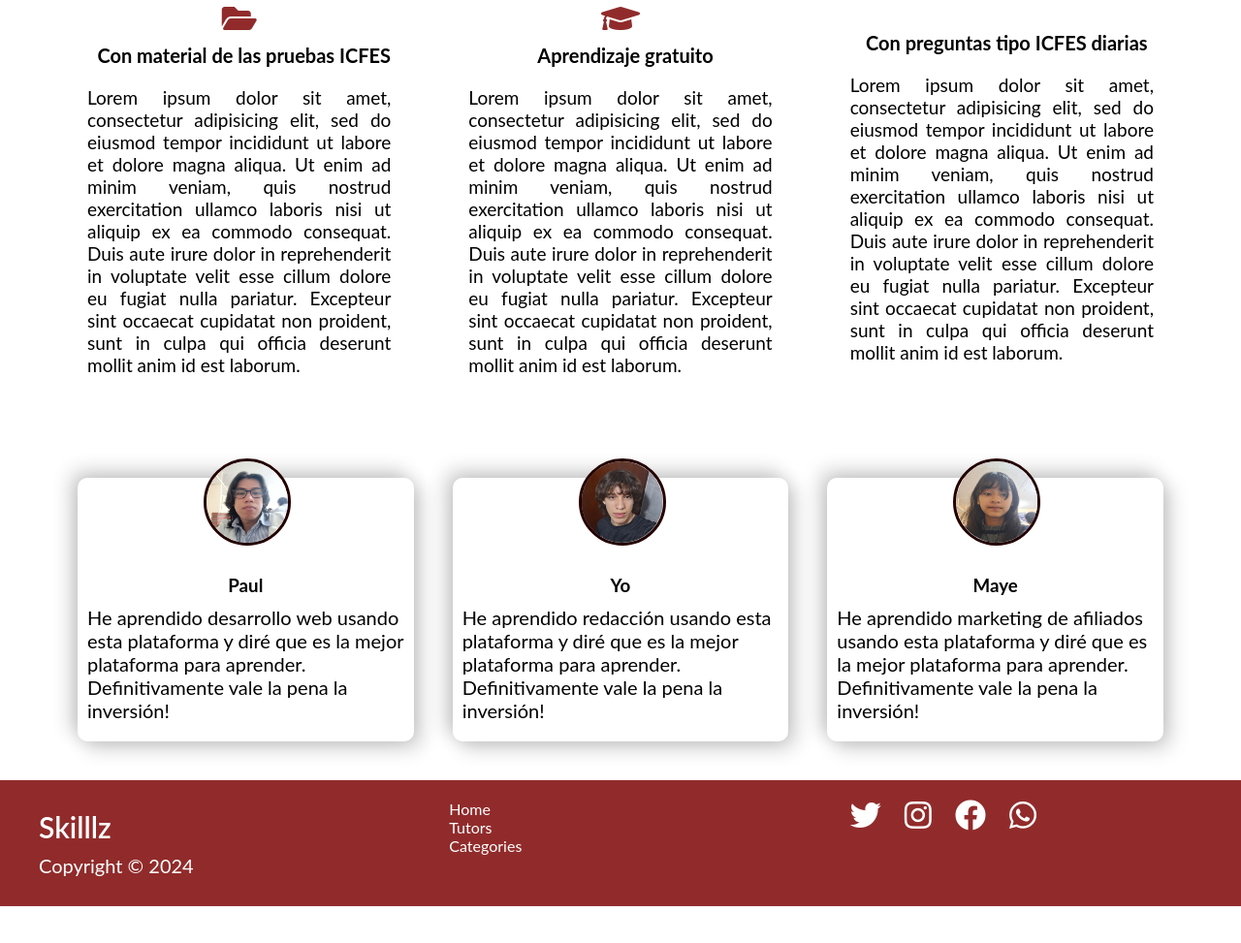
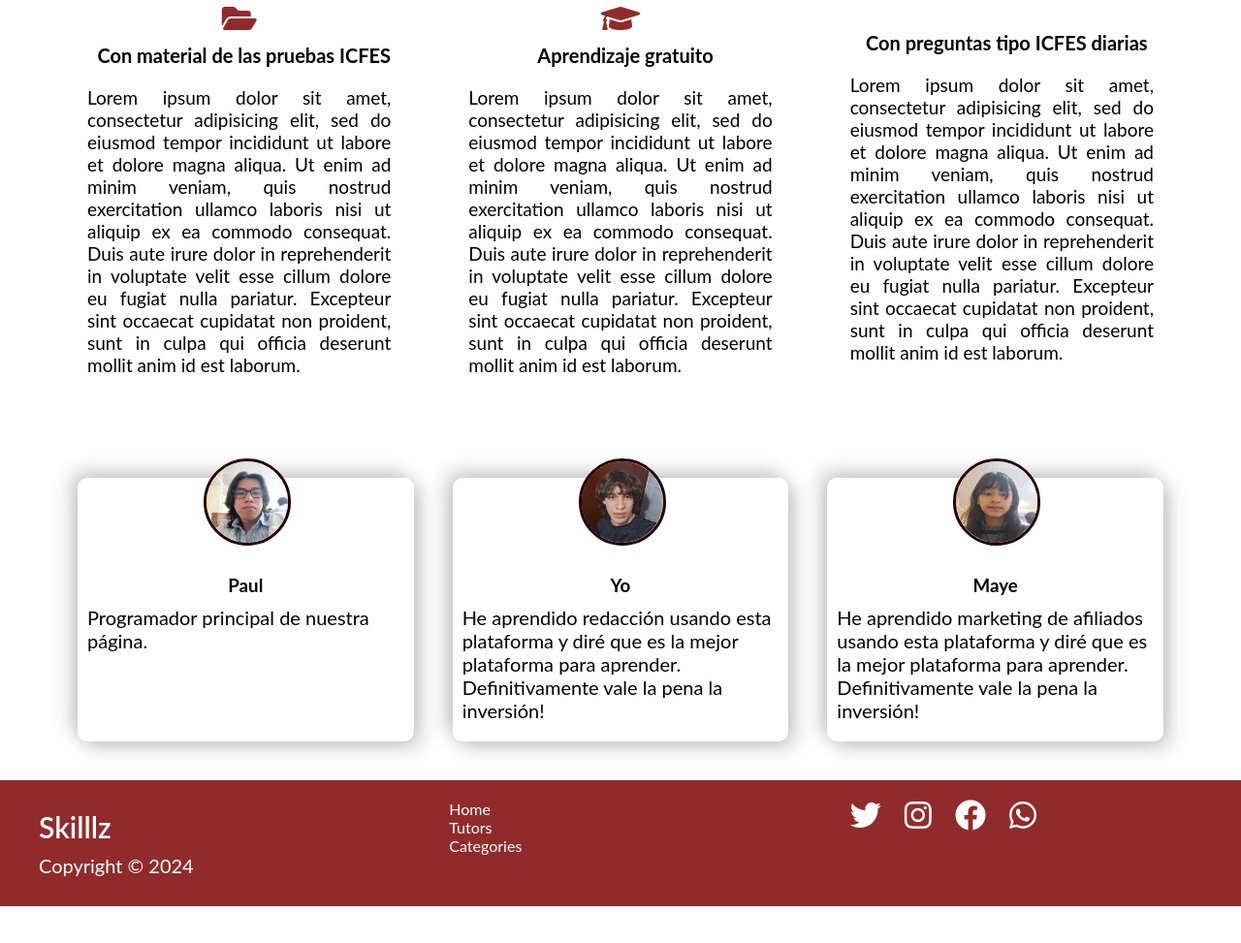
Before and after one commit to fsadriann/ejem-flexbox-grid, a plain HTML site: page index.html in a window 1280 px wide. Shown: the part 532-1505 px from the top of the page at 97% size. Drawn offline with Linux system fonts and the light colour scheme.

Commit message:
se corrigio algo

```diff
--- a/index.html
+++ b/index.html
@@ -70,7 +70,6 @@
             </div>
           </div>
         </section>
-
 <section class="testimonials">
     <div class="container">
       <div class="testimonial grid-3">
@@ -79,7 +78,7 @@
             <img src="img/paul.jpg" alt="">
           </div>
           <h3>Paul</h3>
-          <p>He aprendido desarrollo web usando esta plataforma y diré que es la mejor plataforma para aprender. Definitivamente vale la pena la inversión!</p>
+          <p>Programador principal de nuestra página.</p>
         </div>
         <div class="card">
           <div class="circle">
```
